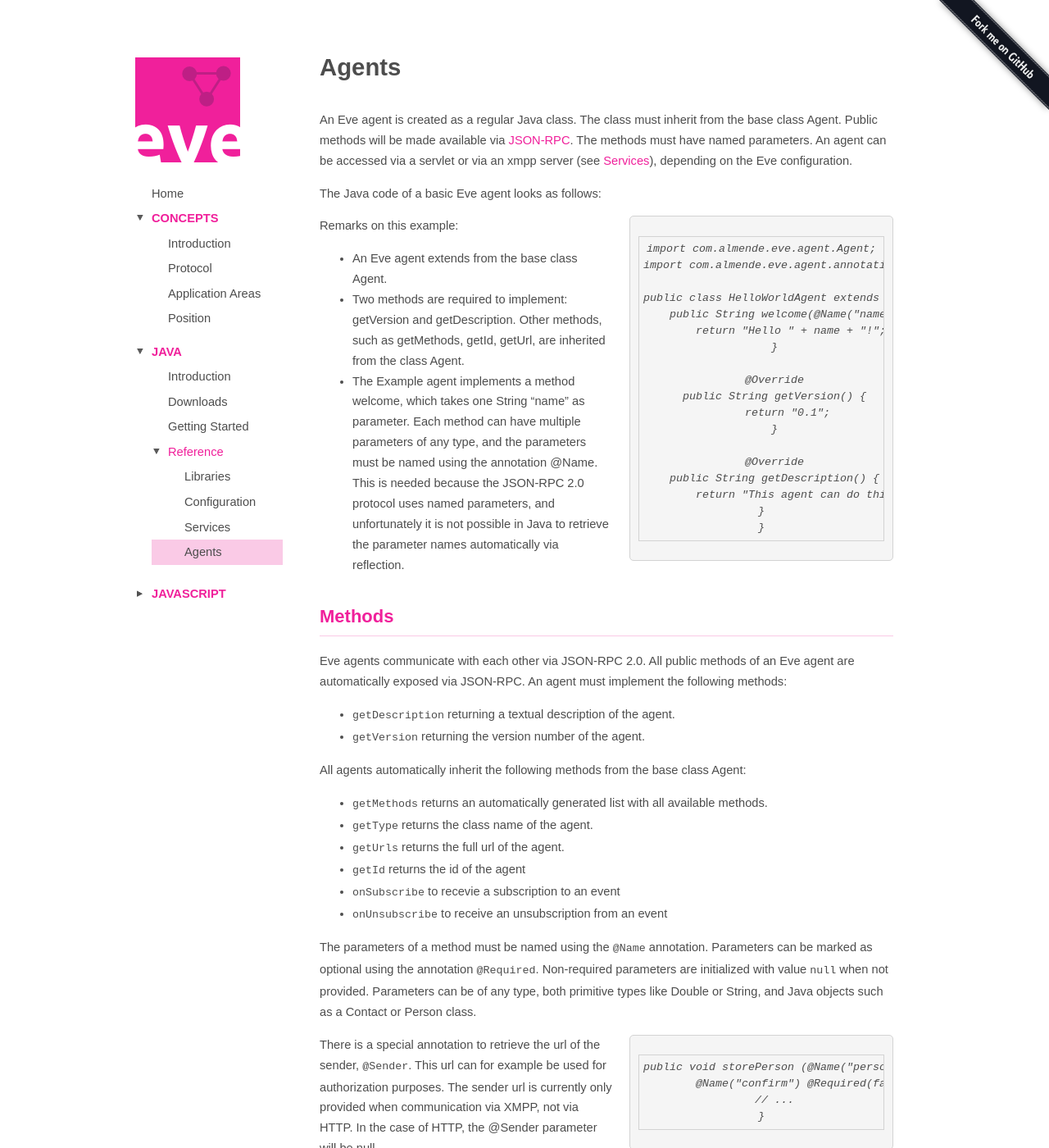
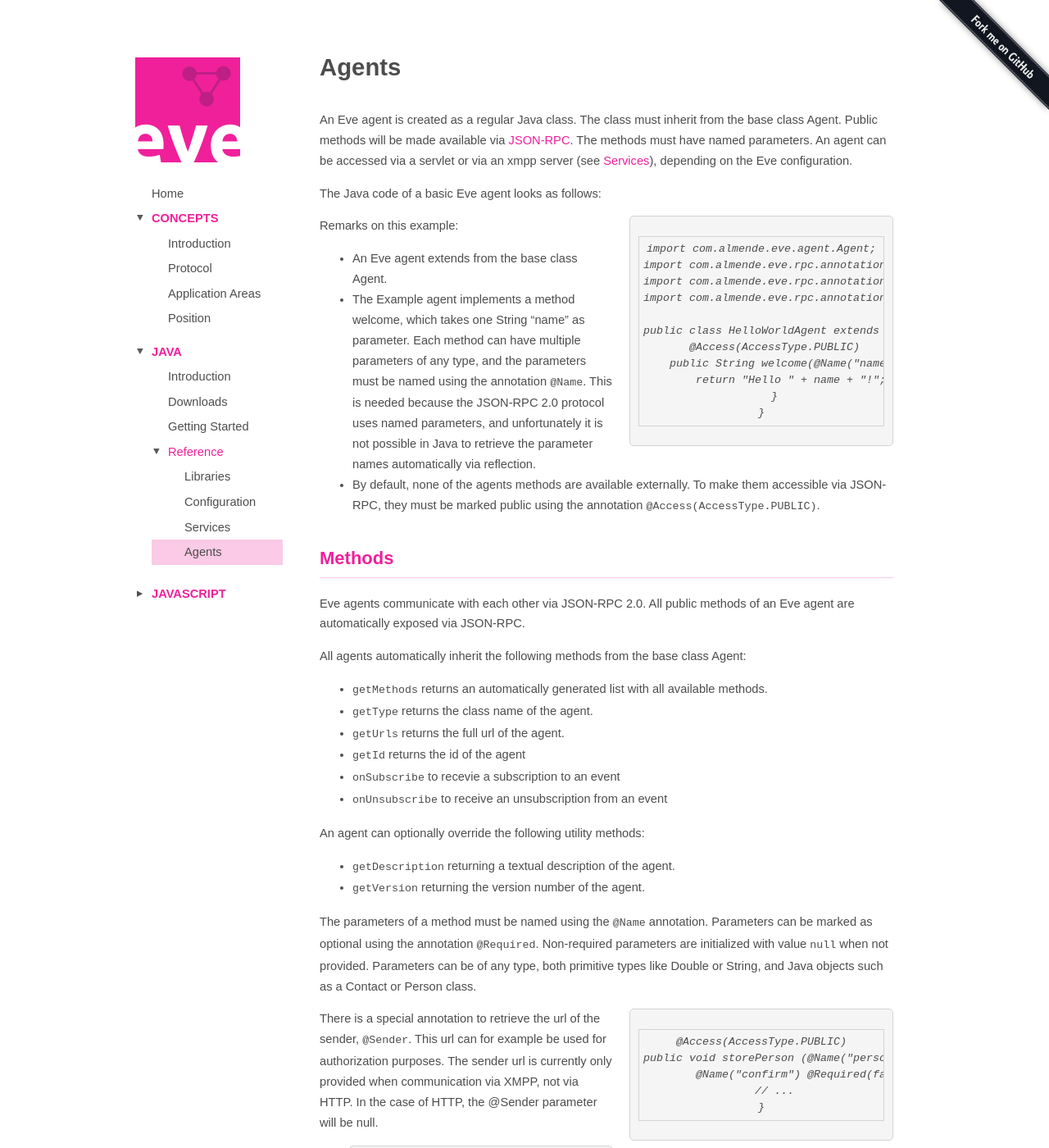
Before and after one commit to almende/eve, a Jekyll site: the page built from implementations/java/agents.md, in a window 1280 px wide and 1400 px high. Shown: the whole window at 82% size. Built offline with Jekyll 4.4.1, drawn with Linux system fonts in a browser that asks for light colours; some of the changed text lies outside the part shown.

Commit message:
Added @Access annotation in all code snippets

```diff
--- a/implementations/java/agents.md
+++ b/implementations/java/agents.md
@@ -15,46 +15,35 @@
 The Java code of a basic Eve agent looks as follows:
 
     import com.almende.eve.agent.Agent;
-    import com.almende.eve.agent.annotation.Name;
+    import com.almende.eve.rpc.annotation.Access;
+    import com.almende.eve.rpc.annotation.AccessType;
+    import com.almende.eve.rpc.annotation.Name;
 
     public class HelloWorldAgent extends Agent {
+        @Access(AccessType.PUBLIC)
         public String welcome(@Name("name") String name) {
             return "Hello " + name + "!";
-        }
-
-        @Override
-        public String getVersion() {
-            return "0.1";
-        }
-
-        @Override
-        public String getDescription() {
-            return "This agent can do this and that for you.";
         }
     }
 
 Remarks on this example:
 
--  An Eve agent extends from the base class Agent.
--  Two methods are required to implement: getVersion and getDescription.
-   Other methods, such as getMethods, getId, getUrl, are inherited from the
-   class Agent.
--  The Example agent implements a method welcome, which takes one String
-   "name" as parameter. Each method can have multiple parameters of any type,
-   and the parameters must be named using the annotation @Name.
-   This is needed because the JSON-RPC 2.0 protocol uses named parameters,
-   and unfortunately it is not possible in Java to retrieve the parameter names
-   automatically via reflection.
+- An Eve agent extends from the base class Agent.
+- The Example agent implements a method welcome, which takes one String
+  "name" as parameter. Each method can have multiple parameters of any type,
+  and the parameters must be named using the annotation `@Name`.
+  This is needed because the JSON-RPC 2.0 protocol uses named parameters,
+  and unfortunately it is not possible in Java to retrieve the parameter names
+  automatically via reflection.
+- By default, none of the agents methods are available externally. To make them
+  accessible via JSON-RPC, they must be marked public using the annotation
+  `@Access(AccessType.PUBLIC)`.
 
 
 ## Methods {#methods}
 
 Eve agents communicate with each other via JSON-RPC 2.0.
 All public methods of an Eve agent are automatically exposed via JSON-RPC.
-An agent must implement the following methods:
-
-- `getDescription` returning a textual description of the agent.
-- `getVersion` returning the version number of the agent.
 
 All agents automatically inherit the following methods from the base class Agent:
 
@@ -65,12 +54,18 @@
 - `onSubscribe` to recevie a subscription to an event
 - `onUnsubscribe` to receive an unsubscription from an event
 
+An agent can optionally override the following utility methods:
+
+- `getDescription` returning a textual description of the agent.
+- `getVersion` returning the version number of the agent.
+
 The parameters of a method must be named using the `@Name` annotation.
 Parameters can be marked as optional using the annotation `@Required`.
 Non-required parameters are initialized with value `null` when not provided.
 Parameters can be of any type, both primitive types like Double or String,
 and Java objects such as a Contact or Person class.
 
+    @Access(AccessType.PUBLIC)
     public void storePerson (@Name("person") Person person,
             @Name("confirm") @Required(false) Boolean confirm ) {
         // ...
@@ -81,6 +76,7 @@
 The sender url is currently only provided when communication via XMPP,
 not via HTTP. In the case of HTTP, the @Sender parameter will be null.
 
+    @Access(AccessType.PUBLIC)
     public String echo (@Name("message") String message, @Sender String senderUrl) {
         if (sender != null) {
             return "Hello " + senderUrl + ", you said: " + message;
@@ -187,6 +183,7 @@
     import com.almende.eve.agent.annotation.Name;
 
     public interface CalcAgent extends AgentInterface {
+        @Access(AccessType.PUBLIC)
     	public Double eval(@Name("expr") String expr);
     }
 
@@ -216,10 +213,12 @@
 
 An example of using the state is shown in the following example:
 
+    @Access(AccessType.PUBLIC)
     public void setUsername(@Name("username") String username) {
         getState().put("username", username);
     }
 
+    @Access(AccessType.PUBLIC)
     public String getUsername() {
         return getState().get("username");
     }
@@ -245,6 +244,7 @@
 The callback method `onEvent` can have any name, and must have three parameters:
 `agent`, `event`, and `params`.
 
+    @Access(AccessType.PUBLIC)
     public void subscribeToAgentY() throws Exception {
         String url = "http://server/agents/agenty/";
         String event = "dataChanged";
@@ -253,6 +253,7 @@
         subscribe(url, event, callback);
     }
 
+    @Access(AccessType.PUBLIC)
     public void unsubscribeFromAgentY() throws Exception {
         String url = "http://server/agents/agenty/";
         String event = "dataChanged";
@@ -261,6 +262,7 @@
         unsubscribe(url, event, callback);
     }
 
+    @Access(AccessType.PUBLIC)
     public void onEvent(
             @Name("agent") String agent,
             @Name("event") String event,
@@ -275,6 +277,7 @@
 Behind the scenes, a JSON-RPC call will be sent to all agents that have
 subscribed to that particular event.
 
+    @Access(AccessType.PUBLIC)
     public void triggerDataChangedEvent () throws Exception {
         String event = "dataChanged";
 
@@ -313,6 +316,7 @@
 Tasks can be created and canceled.
 The following example shows how to schedule a task:
 
+    @Access(AccessType.PUBLIC)
     public String createTask() throws Exception {
         ObjectNode params = JOM.createObjectNode();
         params.put("message", "hello world");
@@ -323,10 +327,12 @@
         return id;
     }
 
+    @Access(AccessType.PUBLIC)
     public void cancelTask(@Name("id") String id) {
         getScheduler().cancelTask(id);
     }
 
+    @Access(AccessType.PUBLIC)
     public void myTask(@Name("message") String message) {
         System.out.println("myTask is executed. Message: " + message);
     }
```
Also changed, not shown: implementations/java/services.md (+2 -0 lines).
